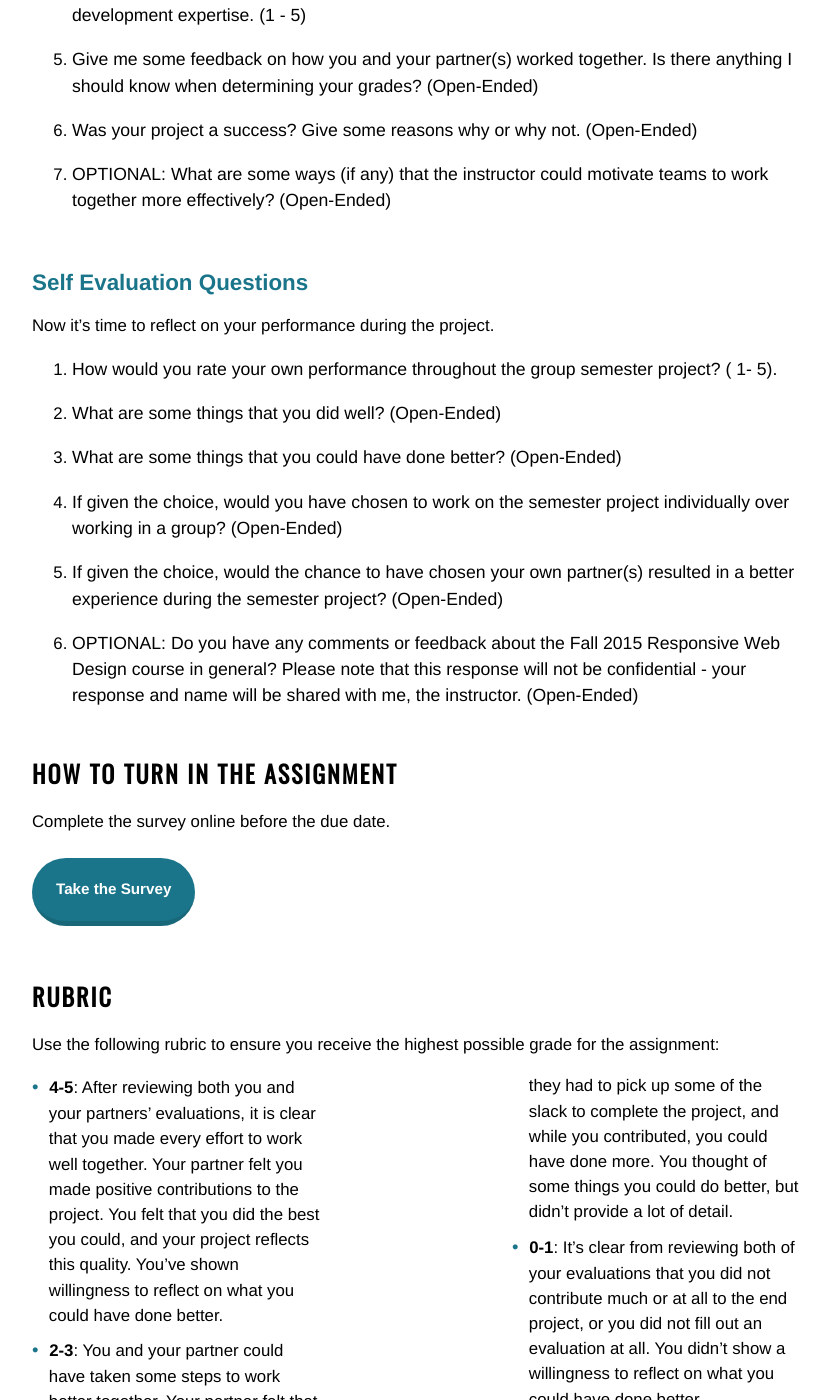
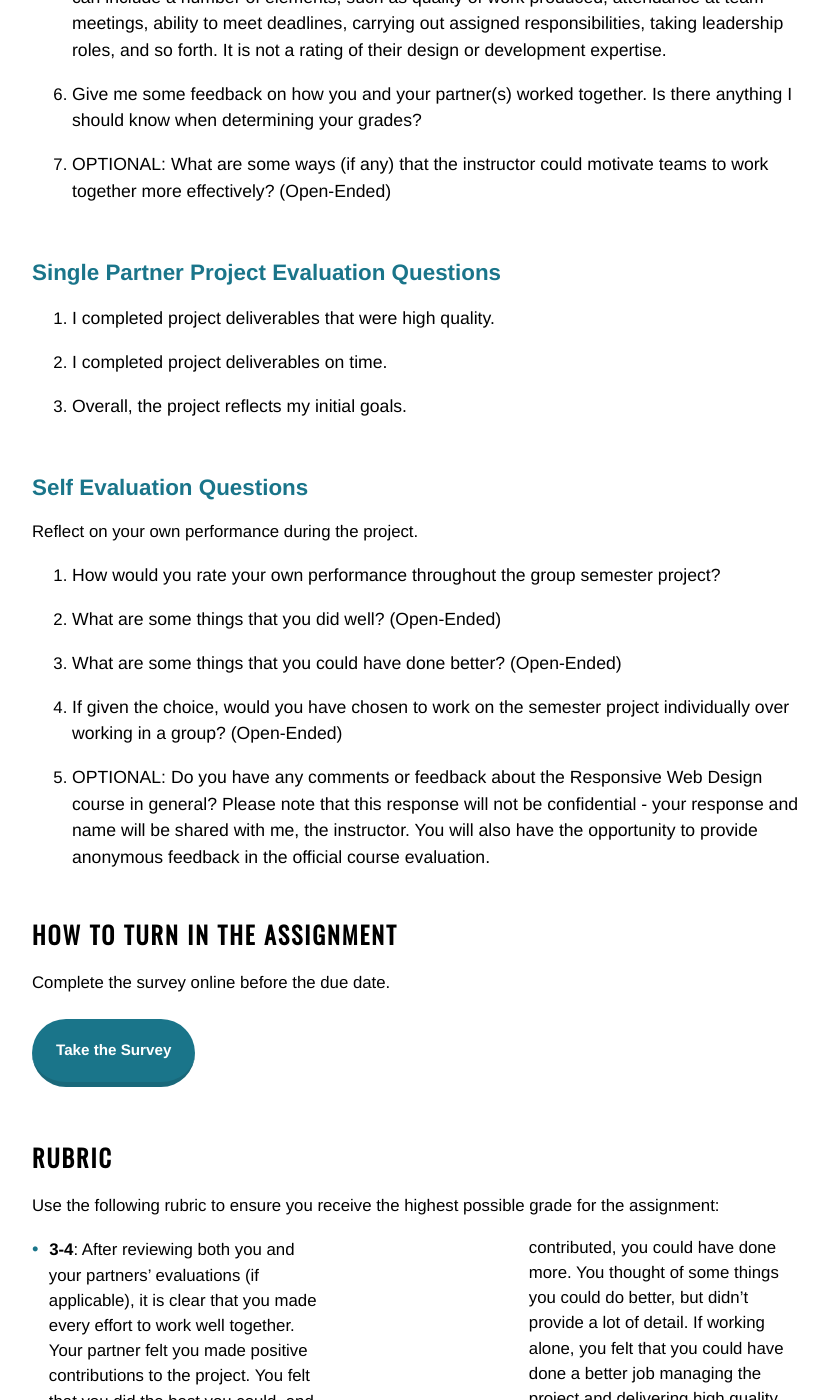
Before and after one commit to KentStateWeb/rwd, a Jekyll site: the page built from _assignments/assessment.md, in a window 1280 px wide and 1400 px high, scrolled down 1253 px. Shown: the whole window, without its empty margins (224-1054 px from the left). Built offline with Jekyll 4.4.1, drawn with Linux system fonts in a browser that asks for light colours; some web fonts are replaced; some of the changed text lies outside the part shown.

Commit message:
Udpated assessment assignment

```diff
--- a/_assignments/assessment.md
+++ b/_assignments/assessment.md
@@ -8,11 +8,11 @@
 semester: spring-2017
 ---
 
-Since this project was a collaborative assignment, I want to hear from each group member about the work ethic and participation of his or her partner.  Just as importantly, though, I want to hear your evaluation of how you felt you performed during the project.  Both evaluations will be used to calculate your assessment grade, and it is possible that group members will have different points awarded.
+Since this project was a complex assignment, I want to hear feedback from each group/individual member.  Evaluations will be used to calculate your assessment grade, and it is possible that group team members will have different points awarded.
 
 The survey must be completed by Thursday of finals week at 5 p.m.
 
-<a class="button button-small" href="https://kent.qualtrics.com/SE/?SID=SV_55csMCXaNXX8Z5b">Take the Survey</a>
+<a class="button button-small" href="https://kent.qualtrics.com/jfe/form/SV_9nlgGCulBJ2Yfkh">Take the Survey</a>
 
 ## Survey Questions
 
@@ -20,30 +20,40 @@
 
 I worked on the following team:
 
+Did you work alone or in a group on the project?
+
 ### Partner and Project Evaluation Questions
 
-Give me some feedback about your partner(s) and how you worked together.  Your answers will NOT be shared with your partner(s) - only me.
+Group Project Evaluation Questions:  Give me some feedback about your partner(s) and how you worked together. Your answers will NOT be shared with your partner(s) - only me.
 
-1.  My team member(s) and I collaborated successfully on this project. (1 - 5).
+1.  My team member(s) and I completed project deliverables that were high quality.
 
-2.  Overall, the project was a success. (1 - 5).
+2.  My team members(s) and I completed project deliverables on time.
 
-3.  All team members contributed about equally to the final product.(1 - 5).
+3.  All team members contributed about equally to the final product.
 
-4.  Rate the performance of each person in your group on the following scale. This is a comprehensive metric that can include a number of elements, such as quality of work produced, attendance at team meetings, ability to meet deadlines, carrying out assigned responsibilities, taking leadership roles, and so forth.   It is not a rating of their design or development expertise. (1 - 5)
+4.  Overall, the project reflects our initial goals.
 
-5.  Give me some feedback on how you and your partner(s) worked together. Is there anything I should know when determining your grades? (Open-Ended)
+5.  Rate the performance of each person in your group (not yourself) on the following scale. This can include a number of elements, such as quality of work produced, attendance at team meetings, ability to meet deadlines, carrying out assigned responsibilities, taking leadership roles, and so forth.   It is not a rating of their design or development expertise.
 
-6.  Was your project a success?  Give some reasons why or why not. (Open-Ended)
+6.  Give me some feedback on how you and your partner(s) worked together. Is there anything I should know when determining your grades?
 
 7.  OPTIONAL: What are some ways (if any) that the instructor could motivate teams to work together more effectively? (Open-Ended)
+
+### Single Partner Project Evaluation Questions
+
+1. I completed project deliverables that were high quality.
+
+2. I completed project deliverables on time.
+
+3. Overall, the project reflects my initial goals.
 
 
 ### Self Evaluation Questions
 
-Now it's time to reflect on your performance during the project.
+Reflect on your own performance during the project.
 
-1.  How would you rate your own performance throughout the group semester project? ( 1- 5).
+1.  How would you rate your own performance throughout the group semester project?
 
 2.  What are some things that you did well? (Open-Ended)
 
@@ -51,21 +61,18 @@
 
 4.  If given the choice, would you have chosen to work on the semester project individually over working in a group? (Open-Ended)
 
-5.  If given the choice, would the chance to have chosen your own partner(s) resulted in a better experience during the semester project? (Open-Ended)
-
-6.  OPTIONAL: Do you have any comments or feedback about the Fall 2015 Responsive Web Design course in general?  Please note that this response will not be confidential - your response and name will be shared with me, the instructor. (Open-Ended)
-
+5.  OPTIONAL: Do you have any comments or feedback about the Responsive Web Design course in general?  Please note that this response will not be confidential - your response and name will be shared with me, the instructor.   You will also have the opportunity to provide anonymous feedback in the official course evaluation.
 
 ## How to Turn In the Assignment
 
 Complete the survey online before the due date.
 
-<a class="button button-small" href="https://kent.qualtrics.com/SE/?SID=SV_55csMCXaNXX8Z5b">Take the Survey</a>
+<a class="button button-small" href="https://kent.qualtrics.com/jfe/form/SV_9nlgGCulBJ2Yfkh">Take the Survey</a>
 
 ## Rubric
 
 Use the following rubric to ensure you receive the highest possible grade for the assignment:
 
-* **4-5**: After reviewing both you and your partners' evaluations, it is clear that you made every effort to work well together.  Your partner felt you made positive contributions to the project.  You felt that you did the best you could, and your project reflects this quality.  You've shown willingness to reflect on what you could have done better.
-* **2-3**: You and your partner could have taken some steps to work better together.  Your partner felt that they had to pick up some of the slack to complete the project, and while you contributed, you could have done more.  You thought of some things you could do better, but didn't provide a lot of detail.
-* **0-1**: It's clear from reviewing both of your evaluations that you did not contribute much or at all to the end project, or you did not fill out an evaluation at all.  You didn't show a willingness to reflect on what you could have done better.
+* **3-4**: After reviewing both you and your partners' evaluations (if applicable), it is clear that you made every effort to work well together.  Your partner felt you made positive contributions to the project.  You felt that you did the best you could, and your project reflects this quality.  You've shown willingness to reflect on what you could have done better.  If individual, you felt you did a great job managing and delivering on your project goals.
+* **2**: You and your partner could have taken some steps to work better together.  Your partner felt that they had to pick up some of the slack to complete the project, and while you contributed, you could have done more.  You thought of some things you could do better, but didn't provide a lot of detail.  If working alone, you felt that you could have done a better job managing the project and delivering high quality items.
+* **0-1**: It's clear from reviewing both of your evaluations that you did not contribute much or at all to the end project, or you did not fill out an evaluation at all.  You didn't show a willingness to reflect on what you could have done better.  If working alone, you felt that the project deliverables fell well below your expectations.
```
